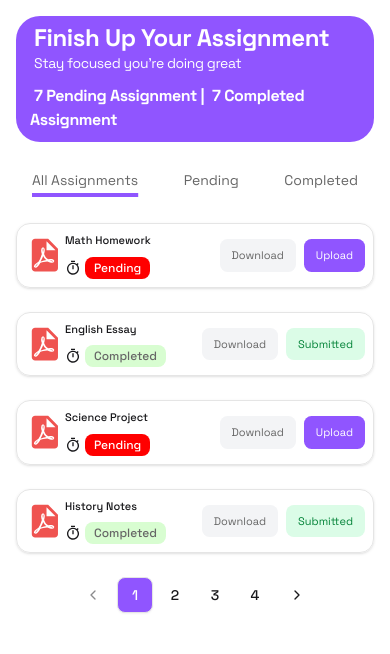
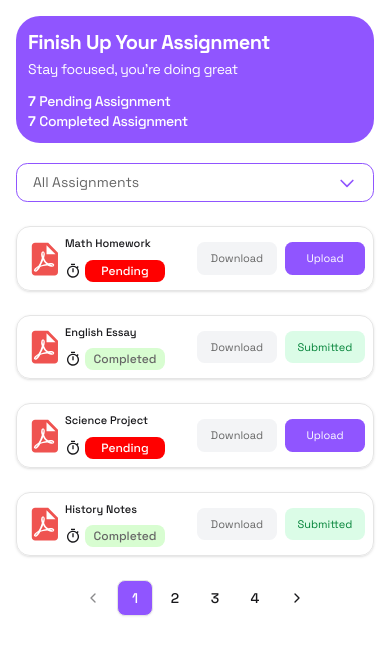
Before and after one commit to Ezekiel-Faith/Smart-School, a React (Vite) app in the folder student-dashboard-frontend/: page / in a window 390 px wide. Shown: the top 654 px of the page. Built offline with nearby package versions, Linux system fonts and the light colour scheme.

Commit message:
corrections made and done

```diff
--- a/student-dashboard-frontend/src/components/myComponents/AssignmentPage.jsx
+++ b/student-dashboard-frontend/src/components/myComponents/AssignmentPage.jsx
@@ -53,11 +53,11 @@ const AssignmentPage = ({ assignments = [], onAssignmentCompleted }) => {
                 <aside className="flex lg:gap-3 md:gap-4 gap-1 items-center">
                   <MdOutlineTimer />
                   {a.status === "pending" ? (
-                    <Badge className="bg-(--color-project-red) text-white md:text-[15px]">
+                    <Badge className="bg-(--color-project-red) text-white md:text-[15px] w-[80px]">
                       Pending
                     </Badge>
                   ) : (
-                    <Badge className="bg-(--color-project-green) text-(--color-darkgray) md:text-[15px]">
+                    <Badge className="bg-(--color-project-green) text-(--color-darkgray) md:text-[15px] w-[80px]">
                       Completed
                     </Badge>
                   )}
@@ -66,19 +66,19 @@ const AssignmentPage = ({ assignments = [], onAssignmentCompleted }) => {
             </div>
 
             <div className="flex lg:gap-3 gap-2 ">
-              <button className="lg:px-[24.2px] lg:py-[11.116px] rounded-[7.53px] bg-gray-100 text-(--color-darkgray) text-[11px] px-3 py-2 lg:text-[15.059px] md:text-[16px] hover:bg-gray-200">
+              <button className="lg:px-[24.2px] lg:py-[11.116px] rounded-[7.53px] lg:w-[120px] md:w-[120px] w-[80px] bg-gray-100 text-(--color-darkgray) text-[11px] px-3 py-2 lg:text-[15.059px] md:text-[16px] hover:bg-gray-200">
                 Download
               </button>
 
               {a.status === "pending" ? (
                 <button
-                  className="lg:px-[22.6px] lg:py-[11.3px] rounded-[7.529px] bg-(--color-purple) cursor-pointer text-white text-[11px] px-3 py-2 lg:text-[15.059px] md:text-[16px] hover:opacity-90"
+                  className="lg:px-[22.6px] lg:py-[11.3px] rounded-[7.529px] lg:w-[120px] md:w-[120px] w-[80px] bg-(--color-purple) cursor-pointer text-white text-[11px] px-3 py-2 lg:text-[15.059px] md:text-[16px] hover:opacity-90"
                   onClick={() => setSelectedAssignment(a)}
                 >
                   Upload
                 </button>
               ) : (
-                <button className="lg:px-4 lg:py-2 rounded-md text-[11px] px-3 py-2 lg:text-[15.059px] md:text-[16px] bg-green-100 text-green-700 cursor-not-allowed">
+                <button className="lg:px-4 lg:py-2 rounded-md text-[11px] lg:w-[120px] md:w-[120px] w-[80px] px-3 py-2 lg:text-[15.059px] md:text-[16px] bg-green-100 text-green-700 cursor-not-allowed">
                   Submitted
                 </button>
               )}
--- a/student-dashboard-frontend/src/components/myComponents/FilterBar.jsx
+++ b/student-dashboard-frontend/src/components/myComponents/FilterBar.jsx
@@ -1,19 +1,47 @@
 // FilterBar.jsx
-import React from "react";
+import React, { useState, useEffect, useRef } from "react";
 
 const FilterBar = ({ filter, setFilter }) => {
+  const [isOpen, setIsOpen] = useState(false);
+  const dropdownRef = useRef(null);
+
   const tabs = [
     { key: "all", label: "All Assignments" },
     { key: "pending", label: "Pending" },
     { key: "completed", label: "Completed" },
   ];
 
+  // Close dropdown when clicking outside
+  useEffect(() => {
+    const handleClickOutside = (event) => {
+      if (dropdownRef.current && !dropdownRef.current.contains(event.target)) {
+        setIsOpen(false);
+      }
+    };
+
+    const handleEsc = (event) => {
+      if (event.key === "Escape") {
+        setIsOpen(false);
+      }
+    };
+
+    document.addEventListener("mousedown", handleClickOutside);
+    document.addEventListener("keydown", handleEsc);
+
+    return () => {
+      document.removeEventListener("mousedown", handleClickOutside);
+      document.removeEventListener("keydown", handleEsc);
+    };
+  }, []);
+
   return (
-    <div className="text-center flex lg:gap-4 gap-2.5 lg:px-[111px] md:px-[90px] lg:py-[14px] md:py-[12px] rounded-[11.3px] mb-6 w-full justify-between items-center lg:max-w-[1072px] bg-white text-(--color-darkgray) text-[14px] md:text-[18px] lg:text-[20px]">
+    <div className="w-full mb-6">
+      {/* Desktop / Tablet View */}
+      <div className="hidden md:flex text-center flex lg:gap-4 gap-2.5 lg:px-[111px] md:px-[90px] lg:py-[14px] md:py-[12px] rounded-[11.3px] justify-between items-center lg:max-w-[1072px] bg-white text-(--color-darkgray) text-[14px] md:text-[18px] lg:text-[20px]">
         {tabs.map((tab) => (
           <button
             key={tab.key}
-          onClick={() => setFilter(tab.key)} // ✅ use consistent keys
+            onClick={() => setFilter(tab.key)}
             className={`px-4 py-2 rounded-lg ${
               filter === tab.key
                 ? "underline underline-offset-8 decoration-4 decoration-(--color-purple)"
@@ -24,6 +52,67 @@ const FilterBar = ({ filter, setFilter }) => {
           </button>
         ))}
       </div>
+
+      {/* Mobile View */}
+      <div
+        ref={dropdownRef}
+        className="md:hidden text-center max-w-[400px] mx-auto relative"
+      >
+        {/* Dropdown Button */}
+        <div
+          onClick={() => setIsOpen(!isOpen)}
+          className="w-full px-4 py-2 bg-white border border-(--color-purple) rounded-[11.3px] text-(--color-darkgray) text-[14px] flex justify-between items-center cursor-pointer transition duration-300 ease-in-out"
+        >
+          <span
+            className={`transition-colors ${
+              filter === "all"
+                ? "text-(--color-darkgray)"
+                : "text-(--color-purple)"
+            }`}
+          >
+            {tabs.find((tab) => tab.key === filter)?.label}
+          </span>
+
+          {/* Arrow Icon */}
+          <svg
+            className={`w-5 h-5 text-(--color-purple) transition-transform duration-300 ${
+              isOpen ? "rotate-180" : "rotate-0"
+            }`}
+            xmlns="http://www.w3.org/2000/svg"
+            fill="none"
+            viewBox="0 0 24 24"
+            stroke="currentColor"
+          >
+            <path
+              strokeLinecap="round"
+              strokeLinejoin="round"
+              strokeWidth={2}
+              d="M19 9l-7 7-7-7"
+            />
+          </svg>
+        </div>
+
+        {/* Dropdown Options */}
+        {isOpen && (
+          <div className="absolute z-10 mt-2 w-full bg-white border border-(--color-purple) text-(--color-purple) rounded-[11.3px] shadow-lg animate-fadeIn">
+            {tabs.map((tab) => (
+              <div
+                key={tab.key}
+                onClick={() => {
+                  setFilter(tab.key);
+                  setIsOpen(false);
+                }}
+                className={`px-4 py-2 text-left cursor-pointer transition duration-200 hover:bg-(--color-purple) hover:text-white ${
+                  filter === tab.key ? "bg-(--color-purple) text-white" : ""
+                }`}
+              >
+                {tab.label}
+              </div>
+            ))}
+          </div>
+        )}
+      </div>
+    </div>
   );
 };
 
--- a/student-dashboard-frontend/src/components/myComponents/TopPart.jsx
+++ b/student-dashboard-frontend/src/components/myComponents/TopPart.jsx
@@ -2,21 +2,29 @@ import React from "react";
 
 const TopPart = ({ pendingCount, completedCount }) => {
   return (
-    <section className="bg-(--color-purple) lg:pt-[9.412px] pt-1.5 lg:pb-[18.8px] pb-2.5 lg:px-[18.8px] px-2.5 rounded-3xl text-white tracking-tight space-y-3 mb-5 md:flex md:items-center md:gap-3.5 lg:justify-between lg:max-w-[1072px] lg:mx-auto">
-      <div className="flex flex-col justify-between px-2 text-left lg:flex-1">
-        <h1 className="text-2xl md:text-[25px] lg:text-[23.529px] lg:font-normal lg:leading-[28.235px] font-black md:tracking-tighter md:mb-2">
+    <section
+      className="bg-(--color-purple) rounded-3xl text-white tracking-tight mb-5
+      px-3 py-3 sm:px-5 sm:py-4
+      md:flex md:items-center md:justify-between md:gap-4 lg:justify-between lg:max-w-[1072px] lg:mx-auto"
+    >
+      {/* Left side - Title & Subtitle */}
+      <div className="flex flex-col justify-between text-left lg:flex-1 space-y-1 sm:space-y-2">
+        <h1 className="text-xl sm:text-2xl md:text-[25px] lg:text-[23.529px] font-black lg:font-normal lg:leading-[28.235px] tracking-tight">
           Finish Up Your Assignment
         </h1>
-        <p className="text-[14px] md:text-[19px] lg:text-[15.059px] leading-[18.071px]">
-          Stay focused you're doing great
+        <p className="text-sm sm:text-base md:text-[19px] lg:text-[15.059px] leading-snug">
+          Stay focused, you're doing great
         </p>
       </div>
 
-      <div className="flex flex-col justify-between px-1 text-left ">
-        <span className="font-bold pr-0.5 lg:text-[15.059px] lead-[120%] lg:font-normal lg:lowercase">
-          <span className="font-extrabold ml-1">{pendingCount}</span> Pending
-          Assignment |{" "}
-          <span className="font-extrabold ml-1">{completedCount}</span>{" "}
+      {/* Right side - Stats */}
+      <div className="flex flex-col mt-3 md:mt-0 text-sm sm:text-base lg:text-[15.059px]">
+        <span className="font-medium lg:font-normal">
+          <span className="font-extrabold mr-1">{pendingCount}</span>
+          Pending Assignment
+        </span>
+        <span className="font-medium lg:font-normal">
+          <span className="font-extrabold mr-1">{completedCount}</span>
           Completed Assignment
         </span>
       </div>
--- /dev/null
+++ b/student-dashboard-frontend/src/components/util/js/AssignmentMock.js
@@ -0,0 +1,19 @@
+// data/assignmentsData.js
+const initialAssignments = [
+  { id: 1, title: "Math Homework", status: "pending" },
+  { id: 2, title: "English Essay", status: "completed" },
+  { id: 3, title: "Science Project", status: "pending" },
+  { id: 4, title: "History Notes", status: "completed" },
+  { id: 5, title: "Computer Assignment", status: "pending" },
+  { id: 6, title: "Biology Report", status: "completed" },
+  { id: 7, title: "Chemistry Lab", status: "pending" },
+  { id: 8, title: "Geography Assignment", status: "completed" },
+  { id: 9, title: "Government Assignment", status: "completed" },
+  { id: 10, title: "Social Assignment", status: "pending" },
+  { id: 11, title: "Christian Studies Assignment", status: "completed" },
+  { id: 12, title: "Geology Assignment", status: "pending" },
+  { id: 13, title: "Accounting Assignment", status: "completed" },
+  { id: 14, title: "Commercial Assignment", status: "pending" },
+];
+
+export default initialAssignments;
--- a/student-dashboard-frontend/src/pages/Assignment.jsx
+++ b/student-dashboard-frontend/src/pages/Assignment.jsx
@@ -2,24 +2,10 @@
 import React, { useState } from "react";
 import TopPart from "@/components/myComponents/TopPart";
 import AssignmentPage from "@/components/myComponents/AssignmentPage";
+import initialAssignments from "@/components/util/js/AssignmentMock"; // ✅ import
 
 export default function Assignment() {
-  const [assignments, setAssignments] = useState([
-    { id: 1, title: "Math Homework", status: "pending" },
-    { id: 2, title: "English Essay", status: "completed" },
-    { id: 3, title: "Science Project", status: "pending" },
-    { id: 4, title: "History Notes", status: "completed" },
-    { id: 5, title: "Computer Assignment", status: "pending" },
-    { id: 6, title: "Biology Report", status: "completed" },
-    { id: 7, title: "Chemistry Lab", status: "pending" },
-    { id: 8, title: "Geography Assignment", status: "completed" },
-    { id: 9, title: "Government Assignment", status: "completed" },
-    { id: 10, title: "Social Assignment", status: "pending" },
-    { id: 11, title: "Christian Studies Assignment", status: "completed" },
-    { id: 12, title: "Geology Assignment", status: "pending" },
-    { id: 13, title: "Accounting Assignment", status: "completed" },
-    { id: 14, title: "Commercial Assignment", status: "pending" },
-  ]);
+  const [assignments, setAssignments] = useState(initialAssignments);
 
   // parent updater: mark assignment completed by id
   const handleAssignmentCompleted = (assignmentId) => {
```
Also changed, not shown: student-dashboard-frontend/src/components/myComponents/UploadModal.jsx (+33 -28 lines). Lines whose indentation alone changed are shown as unchanged.
